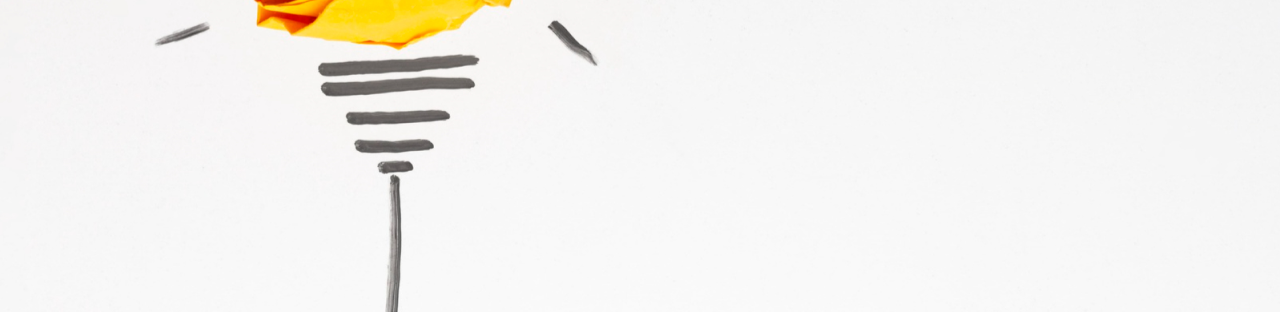
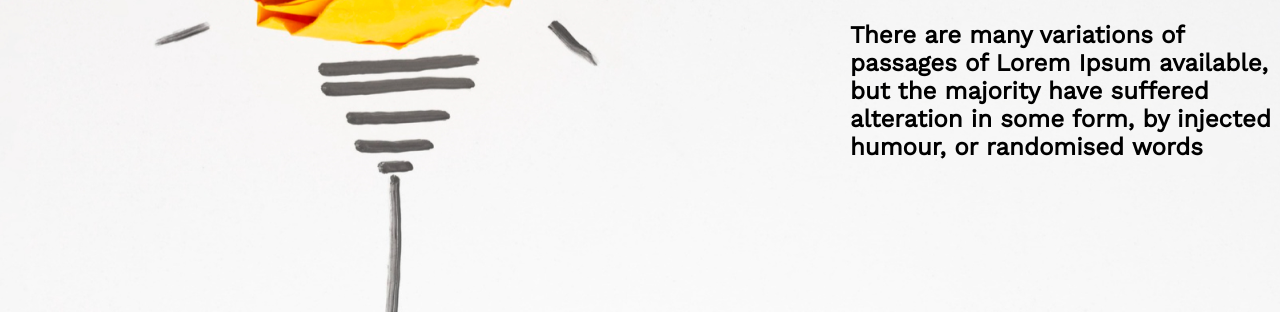
Before and after one commit to KMMukiturRahman/developer-portfolio, a plain HTML site: page index.html in a window 1280 px wide. Shown: the part 496-810 px from the top of the page. Drawn offline with nearby package versions, Linux system fonts and the light colour scheme.

Commit message:
second hed add

```diff
--- a/index.html
+++ b/index.html
@@ -15,7 +15,9 @@
         <h1 class="first-head">
             Nothing can happen without Allah's permission.
                              </h1>
-
+                             <h2 class="second-head">
+                                There are many variations of passages of Lorem Ipsum available, but the majority have suffered alteration in some form, by injected humour, or randomised words
+                                                 </h1>
 
             </div>
 
--- a/styles/portfolio.css
+++ b/styles/portfolio.css
@@ -16,3 +16,10 @@ font-size: 65px;
     top: 417px;
     left: 850px;
   }
+  .second-head{
+    position: absolute;
+    top: 517px;
+    left: 850px;
+  }
+
+  }
```
